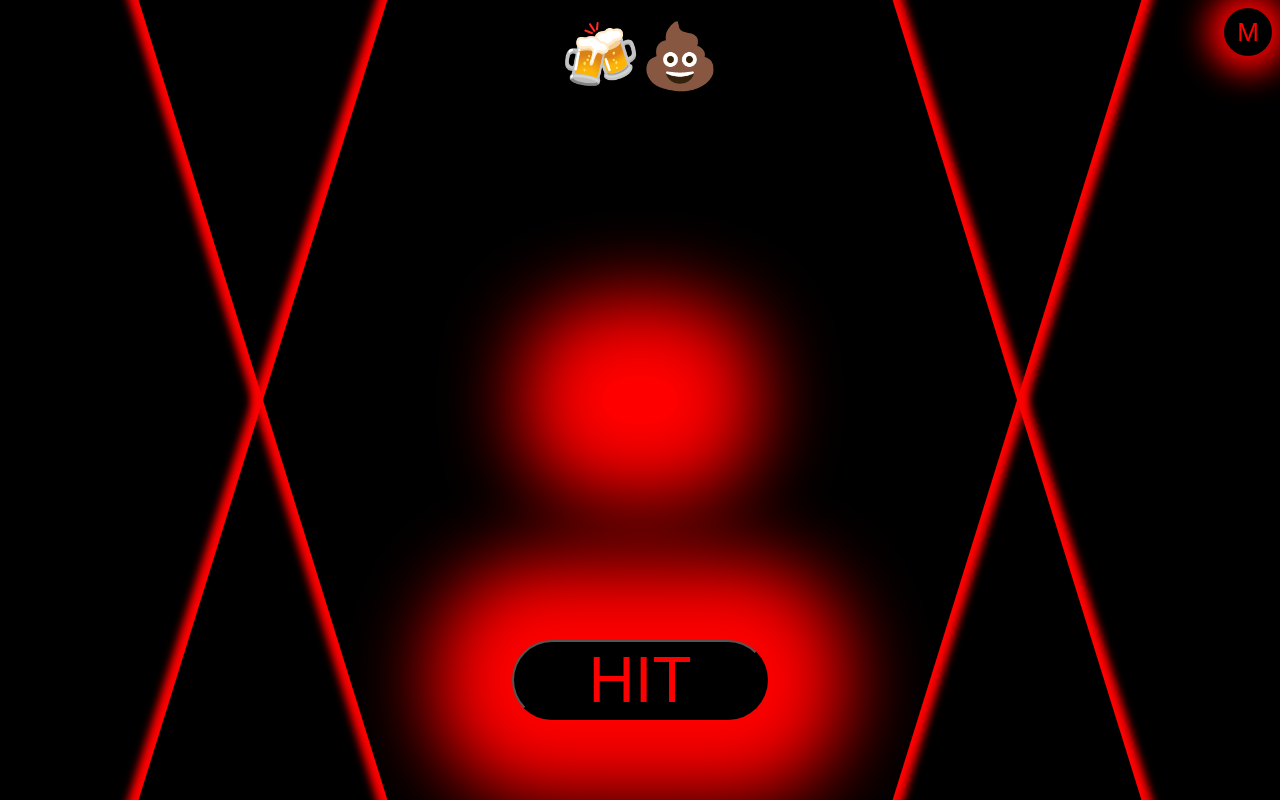
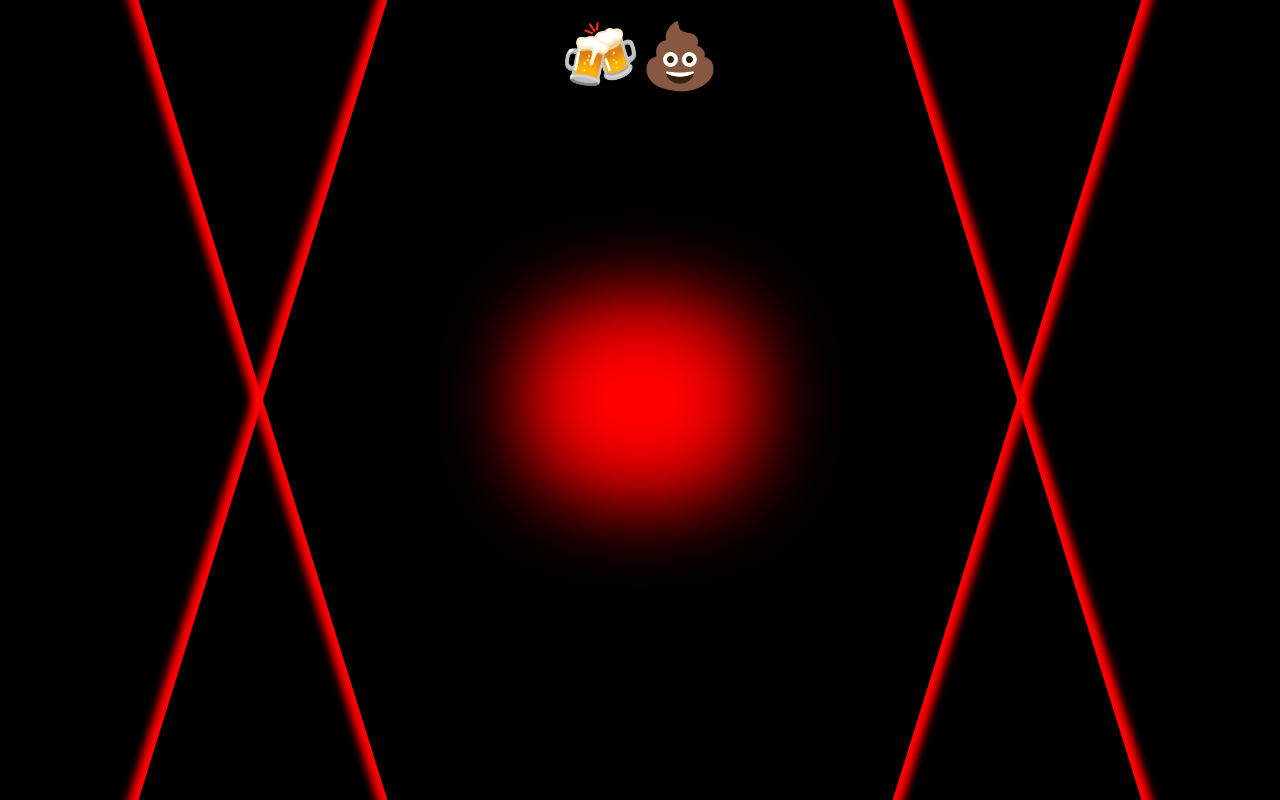
Before and after one commit to ulldecorb/fun-with-divs, a React (Create React App) app in the folder fun-with-divs/: page / in a window 1280 px wide. Built offline with nearby package versions, Linux system fonts and the light colour scheme.

Commit message:
Replace button to key has fire event

```diff
--- a/fun-with-divs/src/components/Divs/divs.css
+++ b/fun-with-divs/src/components/Divs/divs.css
@@ -127,6 +127,15 @@
   z-index: 2;
 }
 
+.rotation-div__hit-panel {
+  height: 100vh;
+  width: 100vw;
+  position: absolute;
+  top: 0;
+  left: 0;
+  background-color: transparent;
+}
+
 .rotation-div__menu-link {
   position: fixed;
   height: 6vmin;
--- a/fun-with-divs/src/components/Divs/divs.scss
+++ b/fun-with-divs/src/components/Divs/divs.scss
@@ -69,7 +69,6 @@
         border-radius: 50%;
         background-color: red;
         box-shadow: 0 0 10vmin 10vmin red;
-        // position: absolute;
     }
 
     &__hit-button {
@@ -87,6 +86,14 @@
         z-index: 2;
     }
 
+    &__hit-panel {
+        height: 100vh;
+        width: 100vw;
+        position: absolute;
+        top: 0;
+        left: 0;
+        background-color: transparent;
+    }
     &__menu-link {
         position: fixed;
         height: 6vmin;
--- a/fun-with-divs/src/components/Divs/index.jsx
+++ b/fun-with-divs/src/components/Divs/index.jsx
@@ -1,6 +1,6 @@
 // import React, { useEffect, useRef, useState } from 'react';
 import React, { useEffect } from 'react';
-import { Link } from 'react-router-dom';
+// import { Link } from 'react-router-dom';
 import { PropTypes } from 'prop-types';
 import { Score } from '../Score';
 import './divs.css';
@@ -15,8 +15,8 @@ export const Divs = function Divs({
     const divLeft = document.getElementById('divLeft');
     const background = document.getElementById('divs-background');
     const vanishingPoint = document.getElementById('vanishingPoint');
-    const hitButton = document.getElementById('hitButton');
-    const menuLink = document.getElementById('menuLink');
+    // const hitButton = document.getElementById('hitButton');
+    // const menuLink = document.getElementById('menuLink');
     divRight.style.border = `0.25vmin solid ${divColor}`;
     divRight.style.boxShadow = `0 0 1vmin 1vmin ${divColor}`;
     divLeft.style.border = `0.25vmin solid ${divColor}`;
@@ -24,10 +24,10 @@ export const Divs = function Divs({
     background.style.backgroundColor = backgroundColor;
     vanishingPoint.style.backgroundColor = divColor;
     vanishingPoint.style.boxShadow = `0 0 10vmin 10vmin ${divColor}`;
-    hitButton.style.color = divColor;
-    hitButton.style.boxShadow = `0 0 10vmin 10vmin ${divColor}`;
-    menuLink.style.color = divColor;
-    menuLink.style.boxShadow = `0 0 4vmin 2vmin ${divColor}`;
+    // hitButton.style.color = divColor;
+    // hitButton.style.boxShadow = `0 0 10vmin 10vmin ${divColor}`;
+    // menuLink.style.color = divColor;
+    // menuLink.style.boxShadow = `0 0 4vmin 2vmin ${divColor}`;
   };
 
   const setRotation = () => {
@@ -43,10 +43,6 @@ export const Divs = function Divs({
   useEffect(() => {
     setRotation();
   });
-
-  // useEffect(() => {
-  //   window.addEventListener('onKeyPress', () => getResult);
-  // }, []);
 
   const checkHit = (angle) => {
     let isHit = false;
@@ -64,35 +60,48 @@ export const Divs = function Divs({
     return Math.round(Math.asin(sin) * (180 / Math.PI));
   };
 
-  const handleFire = () => {
+  const handleClickFire = () => {
     const divRight = getComputedStyle(document.getElementById('divRight')).transform;
     const currentAngle = convertToAngle(divRight);
     handleCheckFire(checkHit(currentAngle));
   };
 
+  const handleKeyFire = (e) => {
+    e.preventDefault();
+    const { key } = e;
+    console.log(`key: ${key}`);
+    if (key === 'Enter' || key === ' ') {
+      handleClickFire();
+    }
+  };
+
   return (
     <section
       className="rotation-div__box"
+      id="divs-background"
       role="presentation"
-      onKeyPress={(e) => handleFire(e)}
-      id="divs-background"
+      onKeyDown={handleKeyFire}
     >
       <figure id="divRight" className="rotation-div__square" />
       <figure id="divLeft" className="rotation-div__square" />
       <figure id="vanishingPoint" className="rotation-div__vanishing-point" />
-      <button
-        type="button"
-        id="hitButton"
-        className="rotation-div__hit-button"
-        onClick={handleFire}
-      >
-        HIT
-      </button>
-      <Link id="menuLink" className="rotation-div__menu-link" to="../menu">M</Link>
       <Score
         hitScore={hitScore}
         failScore={failScore}
       />
+      <div
+        className="rotation-div__hit-panel"
+      >
+        {/* <button
+          type="button"
+          id="hitButton"
+          className="rotation-div__hit-button"
+          onClick={handleClickFire}
+        >
+          HIT
+        </button> */}
+        {/* <Link id="menuLink" className="rotation-div__menu-link" to="../menu">M</Link> */}
+      </div>
     </section>
   );
 };
--- a/fun-with-divs/src/components/Score/score.css
+++ b/fun-with-divs/src/components/Score/score.css
@@ -1,8 +1,7 @@
 .score {
-  position: fixed;
+  position: absolute;
   top: 2vh;
   left: 20vw;
-  z-index: 2;
   height: 60vh;
   width: 60vw;
   display: -webkit-box;
--- a/fun-with-divs/src/components/Score/score.scss
+++ b/fun-with-divs/src/components/Score/score.scss
@@ -1,8 +1,8 @@
 .score {
-    position: fixed;
+    position: absolute;
     top: 2vh;
     left: 20vw;
-    z-index: 2;
+    // z-index: 2;
     height: 60vh;
     width: 60vw;
     display: flex;
```
Also changed, not shown: fun-with-divs/src/App.jsx (+1 -12 lines), fun-with-divs/src/components/HitPanel/index.jsx (added, +12 -0 lines).
